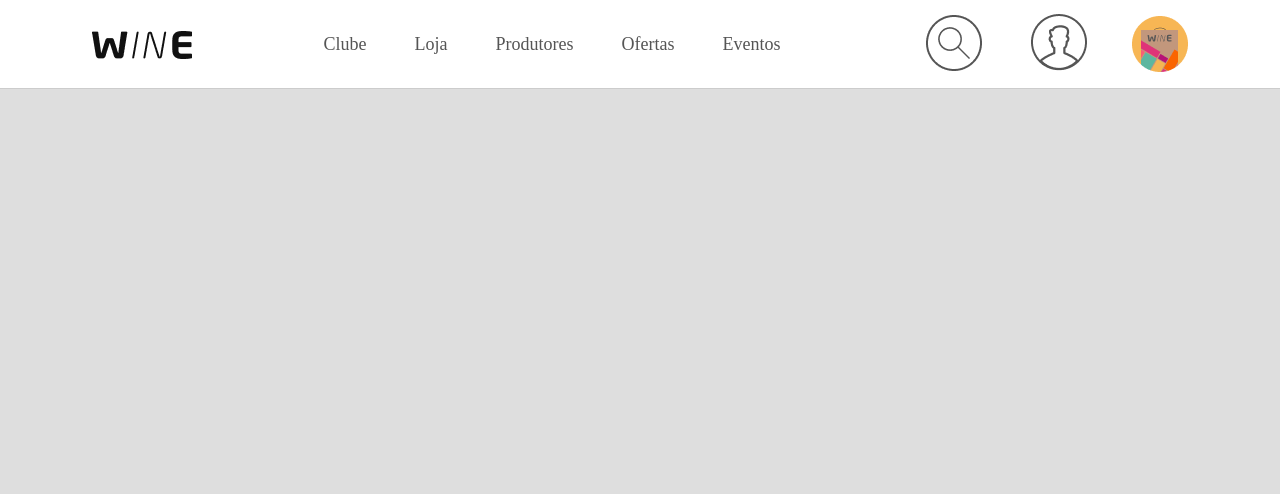
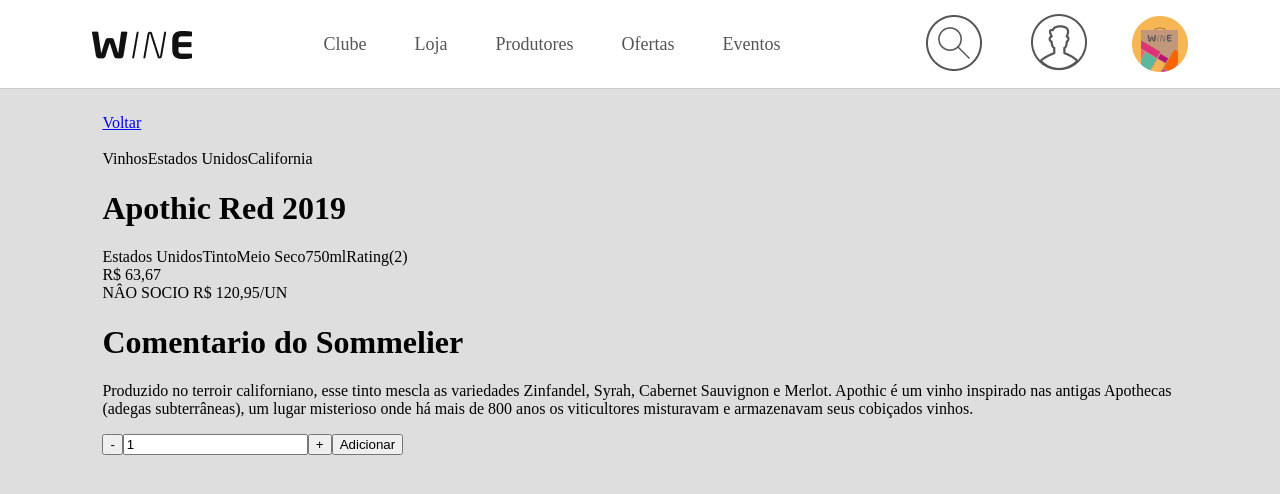
Before and after one commit to MartinGBB/frontend-wine-test, a React (Vite) app: page /product/1 in a window 1280 px wide. Shown: the top 494 px of the page. Built offline with nearby package versions, Linux system fonts and the light colour scheme; no server answers; a web font is replaced by a local one.

Commit message:
feat: cria esqueleto da pagina

```diff
--- a/src/components/ProductDetails/index.tsx
+++ b/src/components/ProductDetails/index.tsx
@@ -1,9 +1,70 @@
-// import {  } from "./styles";
+import { Link } from "react-router-dom";
+import {
+  ContainerPage,
+  ContainerProduct,
+  ContainerDescriptionProduct,
+  SectionProduct,
+  Price,
+  CommentProduct,
+  AddCart
+  } from "./styles";
 
 export function ProductDetails() {
   return (
-    <div>
+    <ContainerPage>
+      <Link to={''}>Voltar</Link>
 
-    </div>
+      <ContainerProduct>
+        <div>
+          <img src="" alt="" />
+        </div>
+
+        <ContainerDescriptionProduct>
+
+          <SectionProduct>
+            <span>Vinhos</span>
+            <span>Estados Unidos</span>
+            <span>California</span>
+
+            <h1>Apothic Red 2019</h1>
+
+            <img src="" alt="" />
+            <span>Estados Unidos</span>
+            <span>Tinto</span>
+            <span>Meio Seco</span>
+            <span>750ml</span>
+            <span>Rating</span>
+            <span>(2)</span>
+
+          </SectionProduct>
+
+          <Price>
+            <div>
+              <span>R$ </span>
+              <span>63</span>
+              <span>,67</span>
+            </div>
+
+            <div>
+              <span>NÂO SOCIO R$ 120,95/UN</span>
+            </div>
+          </Price>
+
+          <CommentProduct>
+            <h1>Comentario do Sommelier</h1>
+            <p>
+            Produzido no terroir californiano, esse tinto mescla as variedades Zinfandel, Syrah, Cabernet Sauvignon e Merlot. Apothic é um vinho inspirado nas antigas Apothecas (adegas subterrâneas), um lugar misterioso onde há mais de 800 anos os viticultores misturavam e armazenavam seus cobiçados vinhos.
+            </p>
+          </CommentProduct>
+
+          <AddCart>
+            <button type="button">-</button>
+            <input type="text" value="1" />
+            <button type="button">+</button>
+            <button type="button">Adicionar</button>
+          </AddCart>
+        </ContainerDescriptionProduct>
+      </ContainerProduct>
+    </ContainerPage>
   )
 }
--- /dev/null
+++ b/src/components/ProductDetails/styles.ts
@@ -0,0 +1,29 @@
+import styled from 'styled-components';
+
+export const ContainerPage = styled.div`
+
+`;
+
+export const ContainerProduct = styled.div`
+
+`;
+
+export const ContainerDescriptionProduct = styled.div`
+
+`;
+
+export const SectionProduct = styled.div`
+
+`;
+
+export const Price = styled.div`
+
+`;
+
+export const CommentProduct = styled.div`
+
+`;
+
+export const AddCart = styled.div`
+
+`;
```
